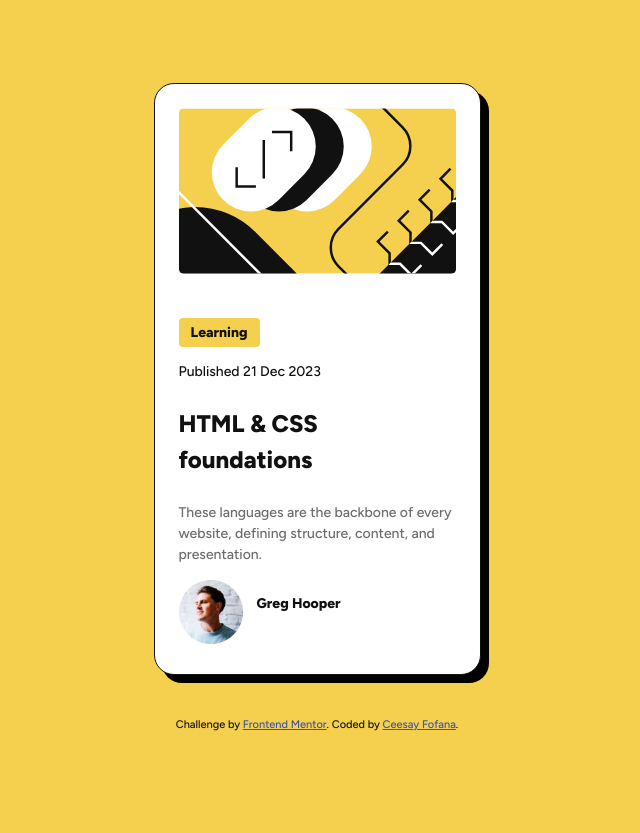
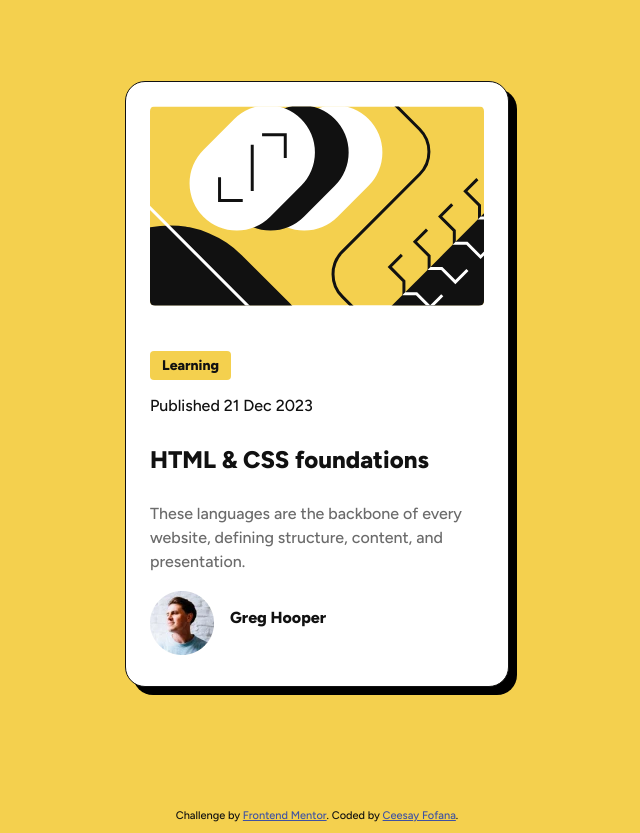
Before and after one commit to cfofana/blog-preview-card, a plain HTML site: page index.html in a window 1280 px wide. Shown: the whole page, without its empty margins (323-963 px from the left). Drawn offline with Linux system fonts and the light colour scheme.

Commit message:
Made changes to refine project

```diff
--- a/index.html
+++ b/index.html
@@ -1,50 +1,74 @@
 <!DOCTYPE html>
 <html lang="en">
   <head>
-  <meta charset="UTF-8">
-  <meta name="viewport" content="width=device-width, initial-scale=1.0"> <!-- displays site properly based on user's device -->
+    <meta charset="UTF-8" />
+    <meta name="viewport" content="width=device-width, initial-scale=1.0" />
+    <!-- displays site properly based on user's device -->
 
-  <link rel="icon" type="image/png" sizes="32x32" href="./assets/images/favicon-32x32.png">
+    <link
+      rel="icon"
+      type="image/png"
+      sizes="32x32"
+      href="./assets/images/favicon-32x32.png"
+    />
     <!-- Google Fonts -->
-  <link rel="preconnect" href="https://fonts.googleapis.com">
-  <link rel="preconnect" href="https://fonts.gstatic.com" crossorigin>
-  <link href="https://fonts.googleapis.com/css2?family=Figtree:wght@300..900&display=swap" rel="stylesheet">
+    <link rel="preconnect" href="https://fonts.googleapis.com" />
+    <link rel="preconnect" href="https://fonts.gstatic.com" crossorigin />
+    <link
+      href="https://fonts.googleapis.com/css2?family=Figtree:wght@300..900&display=swap"
+      rel="stylesheet"
+    />
     <!-- Custom stylesheet -->
-   <link rel="stylesheet" href="style.css">
+    <link rel="stylesheet" href="style.css" />
 
     <title>Frontend Mentor | Blog preview card</title>
 
     <!-- Feel free to remove these styles or customise in your own stylesheet 👍 -->
     <style>
-    .attribution { font-size: 11px; text-align: center; }
-    .attribution a { color: hsl(228, 45%, 44%); }
+      .attribution {
+        font-size: 11px;
+        text-align: center;
+      }
+      .attribution a {
+        color: hsl(228, 45%, 44%);
+      }
     </style>
   </head>
   <body>
-  <section class="blog-card">
+    <main class="blog-card" role="main">
       <div class="container">
         <div>
-        <img class="blog-card__img" src="assets/images/illustration-article.svg" alt="">
+          <img
+            class="blog-card__img"
+            src="assets/images/illustration-article.svg"
+            alt=""
+          />
         </div>
         <div class="blog-card__text">
           <p class="blog-card__cat">Learning</p>
           <p class="blog-card__date">Published 21 Dec 2023</p>
-        <p class="blog-card__title"> HTML & CSS foundations</p>
-        <p class="blog-card__desc">  These languages are the backbone of every website, defining structure, content, and presentation.
+          <h1 class="blog-card__title">HTML & CSS foundations</h1>
+          <p class="blog-card__desc">
+            These languages are the backbone of every website, defining
+            structure, content, and presentation.
           </p>
           <div class="row">
             <div class="blog-card__avatar col">
-            <img src="assets/images/image-avatar.webp" alt="">
+              <img src="assets/images/image-avatar.webp" alt="" />
             </div>
             <p class="blog-card__name col">Greg Hooper</p>
           </div>
         </div>
       </div>
+    </main>
+
+    <footer role="footer">
       <div class="attribution">
-      Challenge by <a href="https://www.frontendmentor.io?ref=challenge" target="_blank">Frontend Mentor</a>.
-      Coded by <a href="https://www.ceesayfofana.com">Ceesay Fofana</a>.
+        Challenge by
+        <a href="https://www.frontendmentor.io?ref=challenge" target="_blank"
+          >Frontend Mentor</a
+        >. Coded by <a href="https://www.ceesayfofana.com">Ceesay Fofana</a>.
       </div>
-  </section>
-
+    </footer>
   </body>
 </html>
--- a/style.css
+++ b/style.css
@@ -12,6 +12,7 @@
     --fs-heading: 1.5rem;
     --fs-body: 1rem;
     --fs-category: 0.875rem;
+    --fs-body-mobile: 0.875rem;
 
     --lh-body: 1.5;
     --ls-body: 0;
@@ -32,7 +33,7 @@ body {
     color: var(--clr-gray-950);
     font-family: var(--ff-body);
     font-weight: var(--fw-body);
-    font-size: 14px;
+    font-size: clamp(var(--fs-body-mobile), 2vw, var(--fs-body));
     line-height: var(--lh-body);
     letter-spacing: var(--ls-body);
 }
@@ -51,7 +52,8 @@ img {
     border: 1px solid var(--clr-gray-950);
     border-radius: 20px;
     box-shadow: 8px 8px 0 0 #000000;
-    width: 327px;
+    width: 100%;
+    max-width: 384px;
     margin: 0 auto;
     padding: var(--space-300);
     margin-bottom: 3em;
@@ -69,7 +71,7 @@ img {
 .blog-card {
     display: flex;
     flex-direction: column;
-    justify-content:center;
+    justify-content: center;
     min-height: 100vh;
 }
 
@@ -109,12 +111,3 @@ img {
 .blog-card__name {
     font-weight: var(--fw-heading);
 }
-
-@media screen and (min-width:1440px) {
-    body {
-        font-size: 16px;
-    }
-    .container {
-        width: 384px;
-    }
-}
```
Lines whose indentation alone changed are shown as unchanged.
